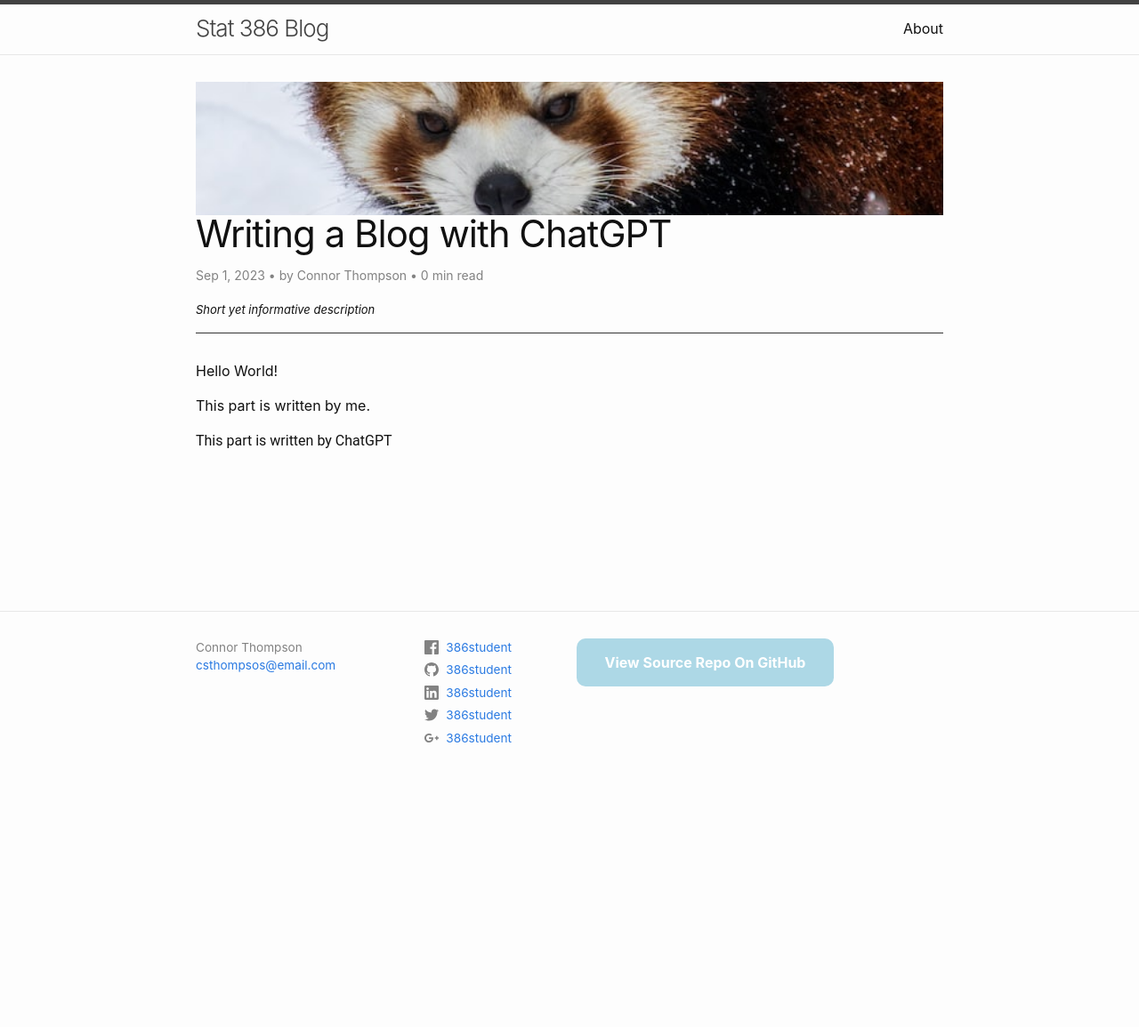
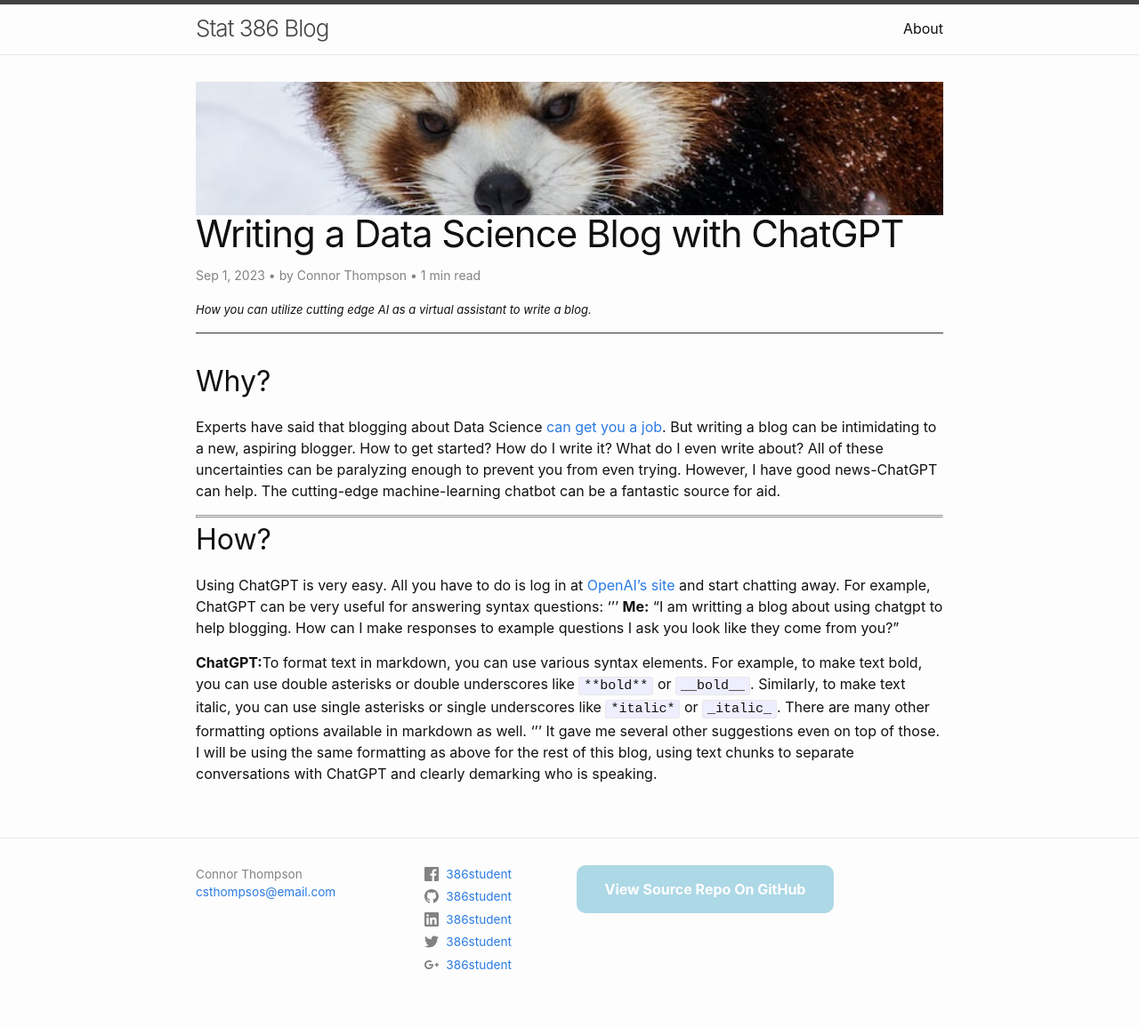
Before and after one commit to csthomps/s386-blog, a Jekyll site: the page built from _posts/2023-09-01-first-post.md, in a window 1280 px wide. Shown: the whole page at 89% size. Built offline with Jekyll 4.4.1, drawn with Linux system fonts in a browser that asks for light colours; comment, search, counter and statistics services are not loaded; before the commit the page ends 900 px from its top, so only the background shows below that.

Commit message:
Why and How

```diff
--- a/_posts/2023-09-01-first-post.md
+++ b/_posts/2023-09-01-first-post.md
@@ -1,13 +1,23 @@
 ---
 layout: post
-title:  "Writing a Blog with ChatGPT"
+title:  "Writing a Data Science Blog with ChatGPT"
 author: Connor Thompson
-description: Short yet informative description
+description: How you can utilize cutting edge AI as a virtual assistant to write a blog.
 image: "/assets/images/image5.jpg"
 ---
 
-Hello World!
+## Why?
 
-This part is written by me.
+Experts have said that blogging about Data Science <a href="https://towardsdatascience.com/can-blogging-about-data-science-really-get-you-hired-as-a-data-scientist-7f02fec085ec" target="_blank">can get you a job</a>.  But writing a blog can be intimidating to a new, aspiring blogger.  How to get started?  How do I write it?  What do I even write about?  All of these uncertainties can be paralyzing enough to prevent you from even trying.  However, I have good news-ChatGPT can help.  The cutting-edge machine-learning chatbot can be a fantastic source for aid.
 
-<span style="font-family:Roboto"> This part is written by ChatGPT <span>
+---
+---
+## How?
+
+Using ChatGPT is very easy.  All you have to do is log in at <a href="https://chat.openai.com/" target="_blank">OpenAI's site</a> and start chatting away.  For example, ChatGPT can be very useful for answering syntax questions:
+'''
+**Me:** "I am writting a blog about using chatgpt to help blogging.  How can I make responses to example questions I ask you look like they come from you?"
+
+**ChatGPT:**To format text in markdown, you can use various syntax elements. For example, to make text bold, you can use double asterisks or double underscores like `**bold**` or `__bold__`. Similarly, to make text italic, you can use single asterisks or single underscores like `*italic*` or `_italic_`. There are many other formatting options available in markdown as well.
+'''
+It gave me several other suggestions even on top of those.  I will be using the same formatting as above for the rest of this blog, using text chunks to separate conversations with ChatGPT and clearly demarking who is speaking.
```
